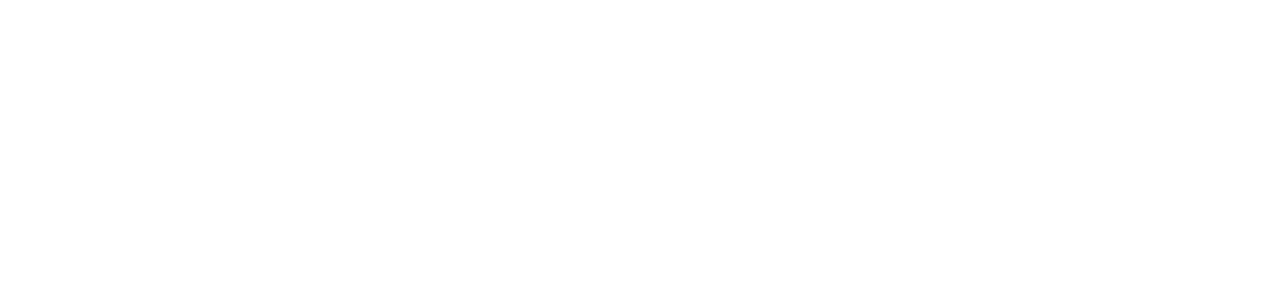
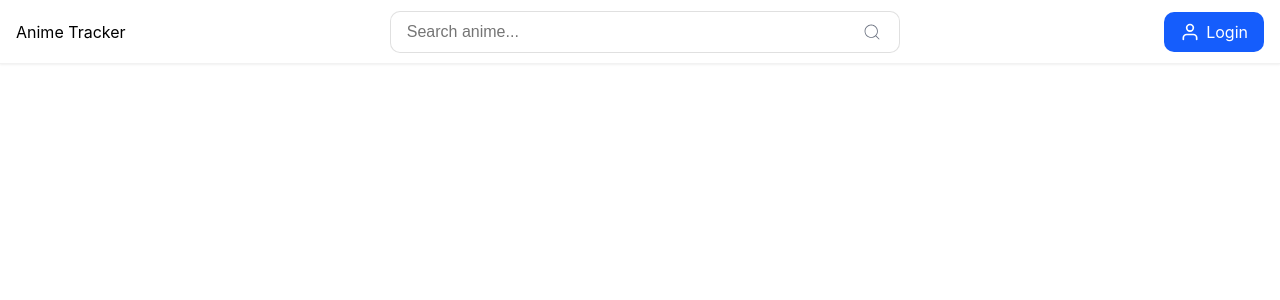
Before and after one commit to regiskim02/anime_project, a React (Create React App) app: page / in a window 1280 px wide. Shown: the top 300 px of the page. Built offline with nearby package versions, Linux system fonts and the light colour scheme.

Commit message:
Header almost finished

```diff
--- a/package.json
+++ b/package.json
@@ -10,6 +10,7 @@
     "axios": "^1.13.2",
     "react": "^19.2.3",
     "react-dom": "^19.2.3",
+    "react-icons": "^5.5.0",
     "react-router-dom": "^7.11.0",
     "react-scripts": "5.0.1",
     "styled-components": "^6.1.19",
--- a/src/components/Header.js
+++ b/src/components/Header.js
@@ -1,6 +1,61 @@
 import styled from "styled-components";
+import { CiSearch } from "react-icons/ci";
+import { FiUser } from "react-icons/fi";
+
+
+
 
 const StyledHeader = styled.header`
+    background-color: white;
+    width: 100%;
+    height: 64px;
+    border-bottom: 1px solid rgba(0, 0, 0, 0.05);
+    box-shadow: 0 1px 2px rgba(0, 0, 0, 0.06);
+    display: flex;
+    align-items: center;
+    justify-content: space-between;
+    padding: 16px;
+    box-sizing: border-box;
+
+    .search {
+        width: 510px;
+        height: 42px;
+        border: 1px solid rgba(0, 0, 0, 0.12);
+        border-radius: 10px;
+        padding: 8px 40px 8px 16px;
+        box-sizing: border-box;
+        font-size: 16px;
+    }
+
+    .search-container {
+    position: relative;
+    }
+
+    .search-icon {
+    position: absolute;
+    right: 18px;
+    top: 50%;
+    transform: translateY(-50%);
+    color: #6b7280;
+    font-size: 20px;
+    pointer-events: none; /* click goes to input */
+    }
+
+    .login {
+    width: 68px;
+    height: 24px;
+    border-radius: 10px;
+    padding: 8px 16px;
+    background-color: #155dfc;
+    display: flex;
+    align-items: center;
+    justify-content: space-between;
+    color: white;
+    }
+
+    .login-icon {
+    font-size: 20px;
+    }
 
 `
 
@@ -9,7 +64,15 @@
 function Header() {
     return(
         <StyledHeader>
-
+            <div className="logo">Anime Tracker</div>
+                <div className="search-container">
+                <input className="search" placeholder="Search anime..."></input>
+                <CiSearch className="search-icon"/>
+                </div>
+                <div className="login">
+                    <FiUser className="login-icon"/>
+                    Login
+                </div>
         </StyledHeader>
     );
 }
```
Also changed, not shown: 1 other file (tests, documents, lock files or other folders).
